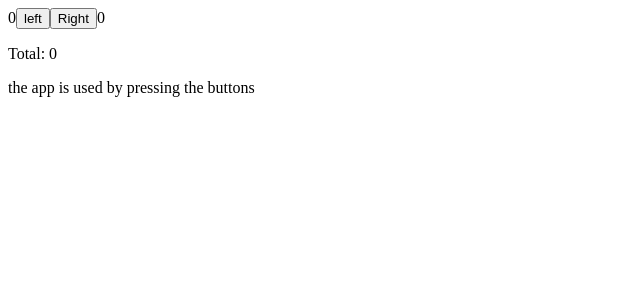
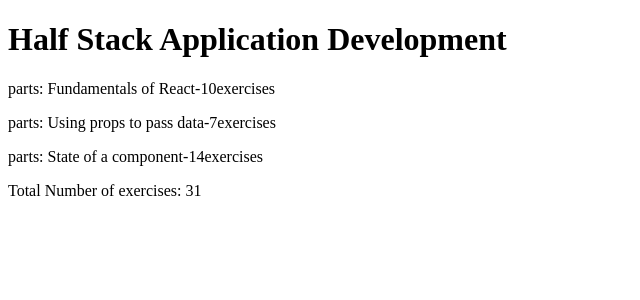
Before and after one commit to prajwalacharyaa/fullstackopen, a React (Vite) app in the folder React/part1/: page / in a window 1280 px wide. Shown: the top 300 px of the page, without its empty margins (0-640 px from the left). Built offline with nearby package versions, Linux system fonts and the light colour scheme.

Commit message:
exercise up to 1.6

```diff
--- a/React/part1/src/App.jsx
+++ b/React/part1/src/App.jsx
@@ -38,29 +38,22 @@ const Header = (props) => {
 
 }
 
-const Content = (props) => {
+const Content = ({ parts }) => {
   return (
     <div>
-      <p>
-        {props.part1} {props.exercises1}
-      </p>
-      <p>
-        {props.part2} {props.exercises2}
-      </p>
-      <p>
-        {props.part3} {props.exercises3}
-      </p>
+      {parts.map((part) => (
+        <p>parts: {part.name}-{part.exercises}exercises</p>
+      ))}
     </div>
-  )
-}
+  );
+};
+
 
 
 const Total = (props) => {
-  let sum = 0
-  const total = props.parts && props.parts.length > 0 ? props.parts.map((ex) => {
-    return sum += ex.exercise
-  }) : 0
-
+  //got the help of co-pilot for sum function
+  const sum = props.parts.reduce((total, part) => total +
+    part.exercises, 0)
   return (
     <div>
       <p>Total Number of exercises: {sum}</p>
--- a/React/part1/src/main.jsx
+++ b/React/part1/src/main.jsx
@@ -1,4 +1,4 @@
 import ReactDom from 'react-dom/client'
-import App from './rememberallclicks'
+import App from './App'
 
 ReactDom.createRoot(document.getElementById('root')).render(<App />)
```
Also changed, not shown: React/part1/src/functionreturningfunction.jsx (added, +31 -0 lines).
